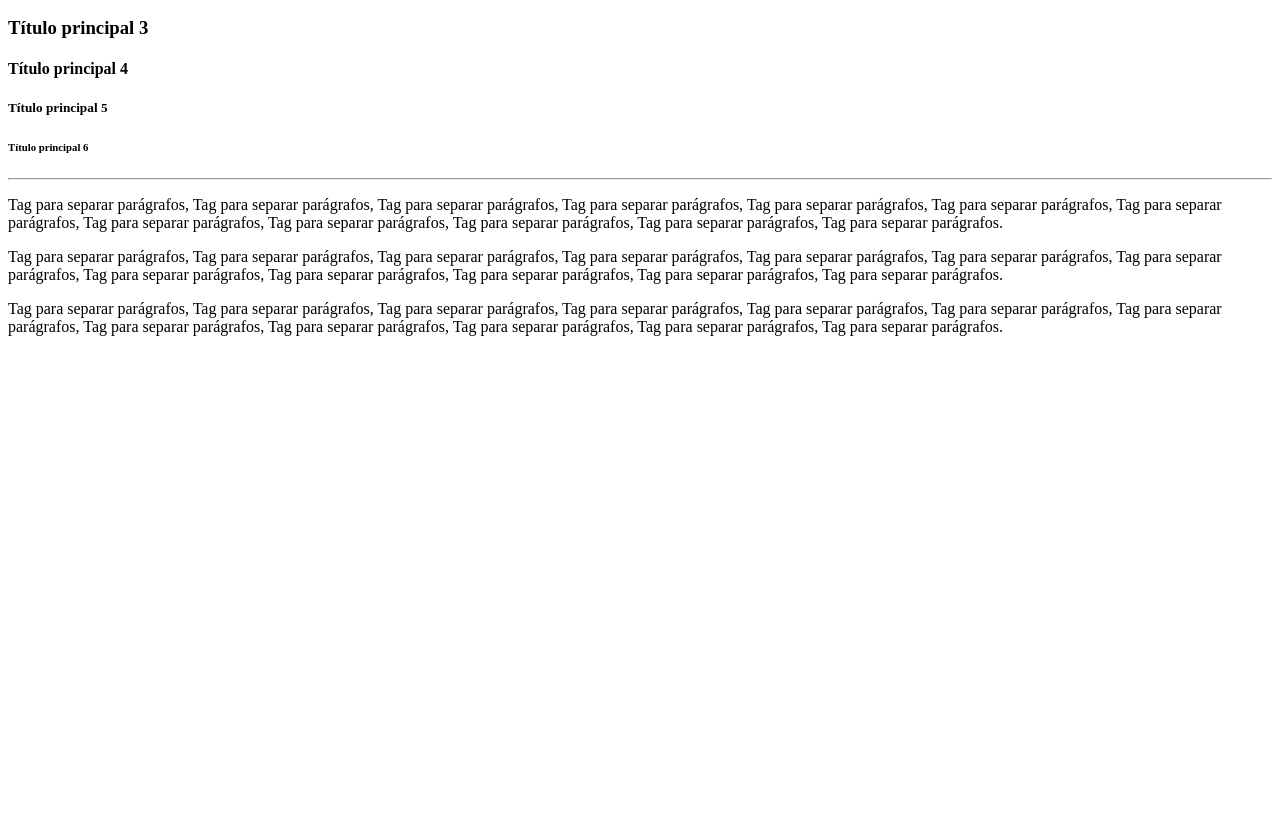
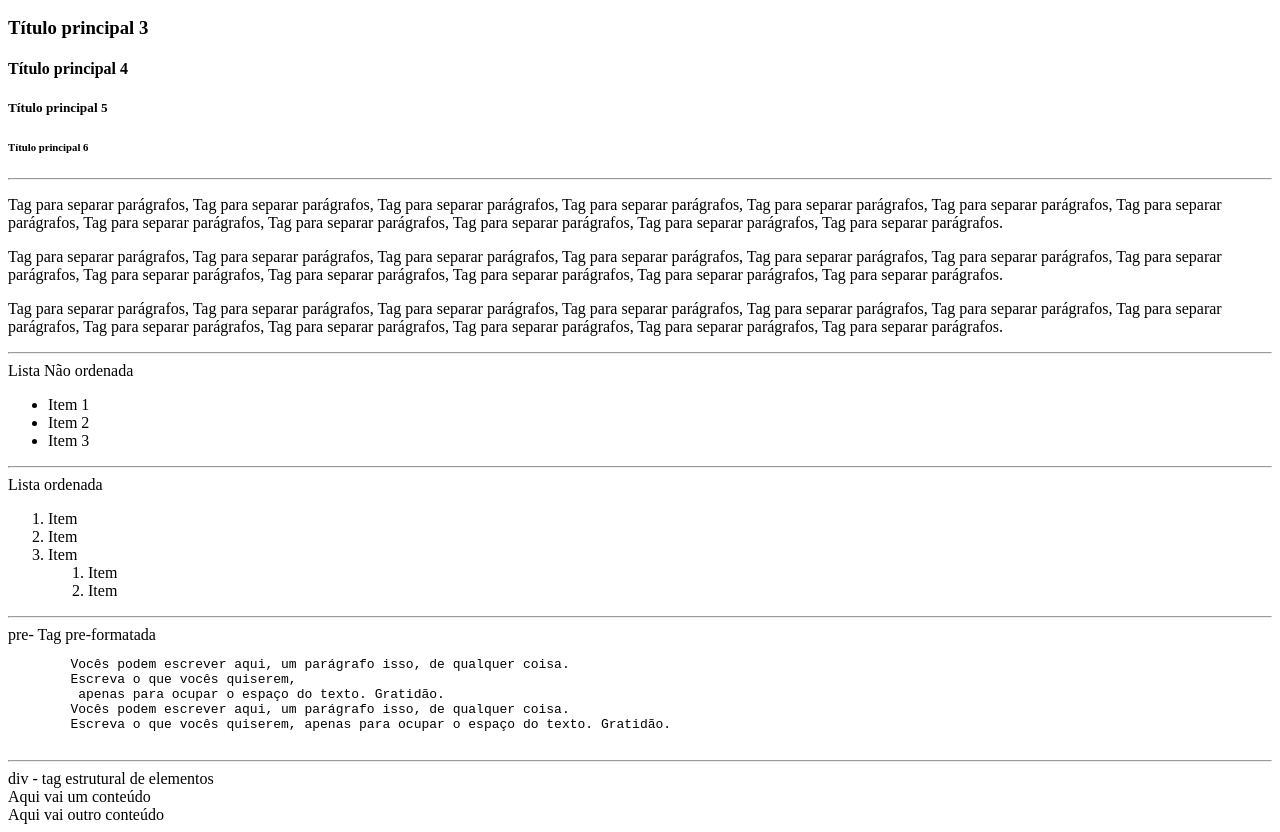
Before and after one commit to ReiSalan94/website-2i, a plain HTML site: page index.html in a window 1280 px wide. Shown: the part 218-1050 px from the top of the page. Before the commit the page ends 800 px from the top, so only its background shows below. Drawn offline with Linux system fonts and the light colour scheme.

Commit message:
Add files via upload

```diff
--- a/index.html
+++ b/index.html
@@ -34,5 +34,43 @@
     <p>
         Tag para separar parágrafos, Tag para separar parágrafos, Tag para separar parágrafos, Tag para separar parágrafos, Tag para separar parágrafos, Tag para separar parágrafos, Tag para separar parágrafos, Tag para separar parágrafos, Tag para separar parágrafos, Tag para separar parágrafos, Tag para separar parágrafos, Tag para separar parágrafos.
     </p>
-  </body>
+    <hr>
+    Lista Não ordenada
+    <ul>
+        <li>Item 1</li>
+        <li>Item 2</li>
+        <li>Item 3</li>
+    </ul>
+    <hr>
+    Lista ordenada
+    <ol>
+        <li>Item</li>
+        <li>Item</li>
+        <li>Item</li>
+        <ol>
+            <li>Item</li>
+            <li>Item</li>
+        </ol>
+    </ol>
+    <hr>
+    pre- Tag pre-formatada
+        <pre>
+        Vocês podem escrever aqui, um parágrafo isso, de qualquer coisa.
+        Escreva o que vocês quiserem,
+         apenas para ocupar o espaço do texto. Gratidão.
+        Vocês podem escrever aqui, um parágrafo isso, de qualquer coisa.
+        Escreva o que vocês quiserem, apenas para ocupar o espaço do texto. Gratidão.
+            </pre>
+            <hr>
+            div - tag estrutural de elementos
+            <div>
+                Aqui vai um conteúdo
+            </div>
+            <div>
+                Aqui vai outro conteúdo
+            </div>
+
+
+
+</body>
 </html>
```
